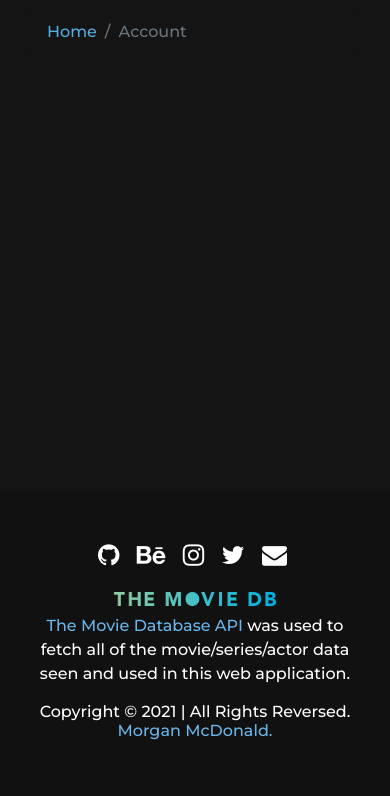
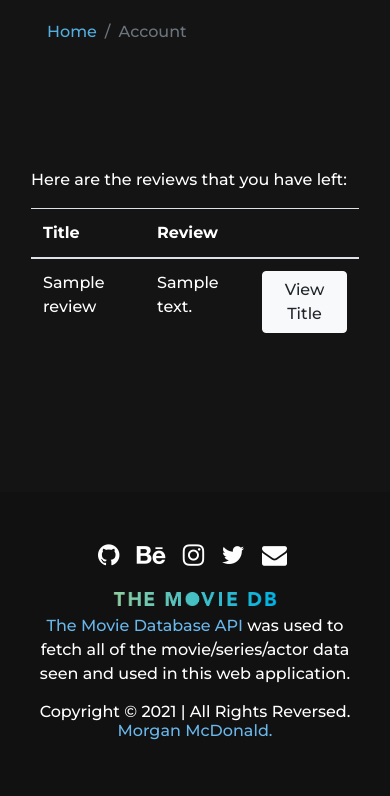
Before and after one commit to morganmcdnald/SmolScreen, a Django app: page /accounts/account in a window 390 px wide. Shown: the part 408-1204 px from the top of the page. Run offline with Django 3.2, Linux system fonts and the light colour scheme; a user stored in the database is signed in; tables that the repository leaves empty hold one stand-in row (values such as "Sample post"); grey boxes marked "Sample" are stand-in pictures; some libraries are stand-ins or nearby versions.

Commit message:
list of reviews now in a users profile
link to reviews not yet working

```diff
--- a/SmolScreen/static/js/main.js
+++ b/SmolScreen/static/js/main.js
@@ -38,7 +38,7 @@ function getMovies() {
                         <img src="https://image.tmdb.org/t/p/w342${movie.poster_path}">
                         <h5>${movie.name}</h5>
                         <h6>TV Show</h6>
-                        <a onclick="movieSelected('${movie.id}', '${movie.media_type}')" class="btn btn-primary" href="#">Details</a>
+                        <a onclick="movieSelected('${movie.id}', '${movie.media_type}', '${movie.name}')" class="btn btn-primary" href="#">Details</a>
                     </div>
                 </div>
             `;
@@ -50,7 +50,7 @@ function getMovies() {
                         <img src="https://image.tmdb.org/t/p/w185${movie.poster_path}">
                         <h5>${movie.title}</h5>
                         <h6>Movie</h6>
-                        <a onclick="movieSelected('${movie.id}', '${movie.media_type}')" class="btn btn-primary" href="#">Details</a>
+                        <a onclick="movieSelected('${movie.id}', '${movie.media_type}', '${movie.title}')" class="btn btn-primary" href="#">Details</a>
                     </div>
                 </div>
             `;
@@ -62,7 +62,7 @@ function getMovies() {
                         <img src="https://image.tmdb.org/t/p/w185${movie.profile_path}">
                         <h5>${movie.name}</h5>
                         <h6>Actor</h6>
-                        <a onclick="movieSelected('${movie.id}', '${movie.media_type}')" class="btn btn-primary" href="#">Profile</a>
+                        <a onclick="movieSelected('${movie.id}', '${movie.media_type}', '${movie.title}')" class="btn btn-primary" href="#">Profile</a>
                     </div>
                 </div>
             `;
@@ -76,11 +76,13 @@ function getMovies() {
     });
 }
 
-function movieSelected(id, media_type) {
+function movieSelected(id, media_type, media_title) {
     sessionStorage.setItem('movieId', id);
     sessionStorage.setItem('type', media_type);
+    sessionStorage.setItem('title', media_title);
     localStorage.setItem('movieId', id);
     localStorage.setItem('type', media_type);
+    localStorage.setItem('title', media_title);
     document.cookie = 'movieId=' + id + '; expires=Wed, 1 Jan 2070 13:47:11 UTC; path=/';
     window.location = 'result';
     return false;
@@ -495,7 +497,7 @@ function getHot() {
                         <h5>${movie.name}</h5>
                         <h6>TV Show</6>
                         <br>
-                        <a onclick="movieSelected('${movie.id}', '${movie.media_type}')" class="btn btn-primary" href="#">Details</a>
+                        <a onclick="movieSelected('${movie.id}', '${movie.media_type}', '${movie.name}')" class="btn btn-primary" href="#">Details</a>
                     </div>
                 </div>
             `;
@@ -508,7 +510,7 @@ function getHot() {
                         <h5>${movie.title}</h5>
                         <h6>Movie</6>
                         <br>
-                        <a onclick="movieSelected('${movie.id}', '${movie.media_type}')" class="btn btn-primary" href="#">Details</a>
+                        <a onclick="movieSelected('${movie.id}', '${movie.media_type}', '${movie.title}')" class="btn btn-primary" href="#">Details</a>
                     </div>
                 </div>
             `;
@@ -521,7 +523,7 @@ function getHot() {
                         <h5>${movie.name}</h5>
                         <h6>Actor</6>
                         <br>
-                        <a onclick="movieSelected('${movie.id}', '${movie.media_type}')" class="btn btn-primary" href="#">Profile</a>
+                        <a onclick="movieSelected('${movie.id}', '${movie.media_type}', '${movie.name}')" class="btn btn-primary" href="#">Profile</a>
                     </div>
                 </div>
             `;
--- a/SmolScreen/urls.py
+++ b/SmolScreen/urls.py
@@ -21,5 +21,6 @@ from django.conf.urls.static import static
 urlpatterns = [
     path('', include('pages.urls')),
     path('accounts/', include('accounts.urls')),
+    path('reviews/', include('reviews.urls')),
     path('admin/', admin.site.urls),
 ] + static(settings.MEDIA_URL, document_root=settings.MEDIA_ROOT)
--- a/accounts/views.py
+++ b/accounts/views.py
@@ -2,6 +2,7 @@ from django.shortcuts import render, redirect
 from django.contrib import messages, auth
 from django.contrib.auth.models import User
 from users.forms import UserUpdateForm, ProfileUpdateForm
+from reviews.models import Review
 
 # Create your views here.
 def register(request):
@@ -63,7 +64,11 @@ def logout(request):
         return redirect('index')
 
 def account(request):
-    return render(request, 'accounts/account.html')
+    user_reviews = Review.objects.order_by('-review_date').filter(user_id=request.user.id)
+    context = {
+        'reviews': user_reviews
+    }
+    return render(request, 'accounts/account.html', context)
 
 def editDetails(request):
     if request.method == 'POST':
@@ -72,7 +77,7 @@ def editDetails(request):
         if u_form.is_valid() and p_form.is_valid():
             u_form.save()
             p_form.save()
-            messages.success(request, f'Your details were updated successfully')
+            messages.success(request, 'Your details were updated successfully')
             return redirect('account')
     else:
         u_form = UserUpdateForm(instance=request.user)
--- a/pages/urls.py
+++ b/pages/urls.py
@@ -6,4 +6,5 @@ urlpatterns = [
     path('', views.index, name='index'),
     path('search', views.search, name='search'),
     path('result', views.result, name='result'),
+    path('title', views.title, name='title'),
 ]
--- a/reviews/views.py
+++ b/reviews/views.py
@@ -17,4 +17,4 @@ def review(request):
         review.save()
 
         messages.success(request, 'Your review was added successfully')
-        return redirect('account')
+        return redirect('result')
--- a/templates/accounts/account.html
+++ b/templates/accounts/account.html
@@ -51,6 +51,35 @@
     <div class="container">
       <div class="row">
         <div class="col-md-12">
+          {% if reviews %}
+          <br>
+            <p>Here are the reviews that you have left:</p>
+            <table class="table">
+              <thead>
+                <tr>
+                  <th scope="col">Title</th>
+                  <th scope="col">Review</th>
+                  <th></th>
+                </tr>
+              </thead>
+              <tbody>
+                {% for review in reviews %}
+                  <tr>
+                    <td>{{ review.media_title }}</td>
+                    <td>{{ review.review_title }}</td>
+                    <td>
+                      <a class="btn btn-light" style="float: right;" href="{% url 'result' %}">View Title</a>
+                    </td>
+                  </tr>
+                {% endfor %}
+              </tbody>
+            </table>
+          {% else %}
+          <br>
+            <p><strong>You have not left any reviews yet.</strong></p>
+          {% endif %}
+          <br>
+          <br>
         </div>
       </div>
     </div>
@@ -58,4 +87,5 @@
 </div>
 
 <script src="{% static 'js/jquery-3.3.1.min.js' %}"></script>
+
 {% endblock %}
```
Also changed, not shown: pages/views.py (+10 -1 lines), reviews/choices.py (added, +12 -0 lines), templates/pages/result.html (+61 -10 lines), users/forms.py (+7 -0 lines), reviews/models.py (line endings or trailing spaces).
